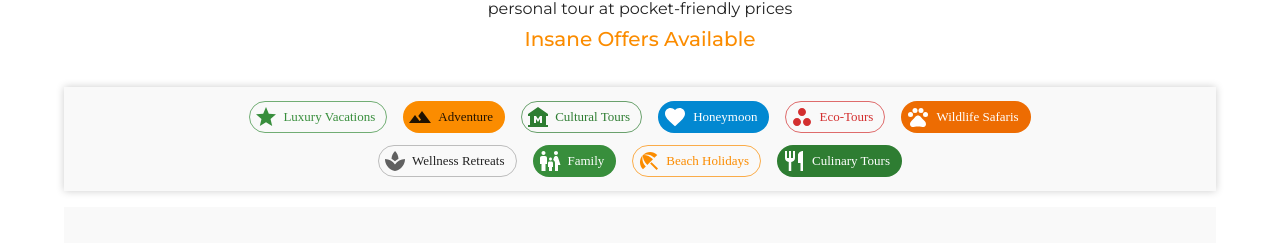
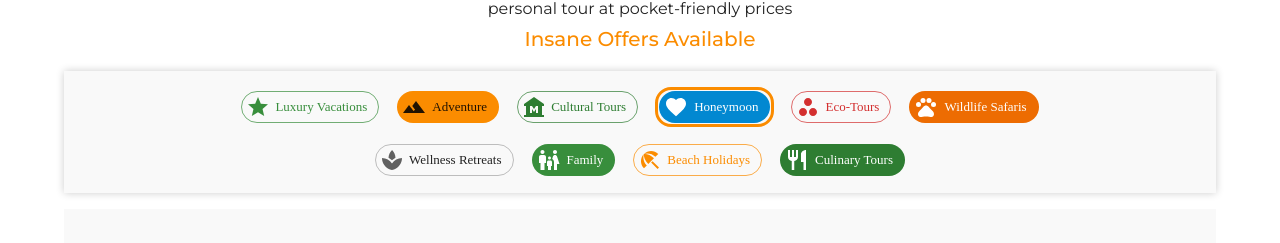
Before and after one commit to WaithakaGuru/Zaph-Tours, a React (Vite) app: page /trip-types in a window 1280 px wide. Shown: the part 223-466 px from the top of the page. Built offline with nearby package versions, Linux system fonts and the light colour scheme.

Commit message:
Implement select of Correct Trip type on click of a trip type Chip

```diff
--- a/src/components/TripTypeCard.tsx
+++ b/src/components/TripTypeCard.tsx
@@ -5,6 +5,7 @@ import {
   Typography,
   Card,
   Container,
+  Stack,
 } from "@mui/material";
 import Overlay from "./Overlay";
 import { useEffect, useState } from "react";
@@ -29,7 +30,7 @@ function TripTypeCard(tripInfo: TripeType) {
         setBgImageIndex((idx) => (idx + 1) % tripInfo.images.length);
         setFade(true);
       }, 700);
-    }, 3000);
+    }, 8000);
 
     return () => clearInterval(changeBgImageInterval);
   }, [tripInfo.images.length]);
@@ -79,6 +80,9 @@ function TripTypeCard(tripInfo: TripeType) {
           adipisicing elit. Quos mollitia architecto consequatur voluptate saepe
           dicta nesciunt quaerat, sequi iure beatae?
         </Typography>
+        <Stack>
+
+        </Stack>
         <Overlay />
       </Paper>
       <Card sx={{ p: 2 }}>
--- a/src/pages/TripTypesPage.tsx
+++ b/src/pages/TripTypesPage.tsx
@@ -14,9 +14,10 @@ import {
   BeachAccess,
   Restaurant,
 } from "@mui/icons-material";
+import {orange } from "@mui/material/colors";
 
 function TripTypesPage() {
-  const [currentTripImageIdx, setCurrentTripImageIdx] = useState(0);
+  const [currentTripTypeIdx, setCurrentTripTypeIdx] = useState(0);
   const tourPackages = [
     { label: "Luxury Vacations", icon: <Star />, id: "luxury-vacations" },
     { label: "Adventure", icon: <Terrain />, id: "adventure" },
@@ -39,12 +40,10 @@ function TripTypesPage() {
     "default",
   ];
 
-
   function handleSelectTripType(e: React.MouseEvent<HTMLButtonElement>) {
     const selectedTriptypeIndex =  tripTypes.findIndex(tripType => tripType.id == e.currentTarget.id)
-    setCurrentTripImageIdx(selectedTriptypeIndex);
+    setCurrentTripTypeIdx(selectedTriptypeIndex);
   }
-
 
   return (
     <Container sx={{ width: "100%", justifyContent: "center" }}>
@@ -87,7 +86,7 @@ function TripTypesPage() {
       <Stack
         direction={"row"}
         mb={2}
-        mt={4}
+        mt={2}
         py={1}
         maxWidth={"100%"}
         flexWrap={"wrap"}
@@ -112,7 +111,10 @@ function TripTypesPage() {
             id={tour.id}
             key={idx}
             sx={{
+              border: (tour.id === tripTypes[currentTripTypeIdx].id) ?  `.2rem solid ${orange[600]}` : 'none' ,
               textTransform: "capitalize",
+              p: '1px', m: 1,
+              borderRadius: '1rem',
               "&:hover": {
                 scale: 1.1,
               },
@@ -146,7 +148,7 @@ function TripTypesPage() {
         gridTemplateColumns={{ xs: "1fr", sm: "1fr 1fr", md: "1fr 1fr 1fr" }}
         sx={{ bgcolor: "#f9f9f9", p: 2 }}
       >
-        <TripTypeCard {...tripTypes[currentTripImageIdx]} />
+        <TripTypeCard {...tripTypes[currentTripTypeIdx]} />
       </Box>
     </Container>
   );
```
